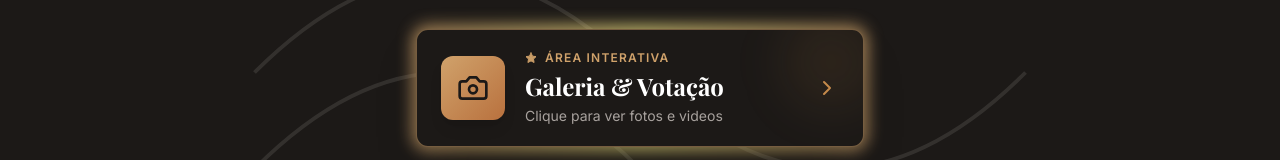
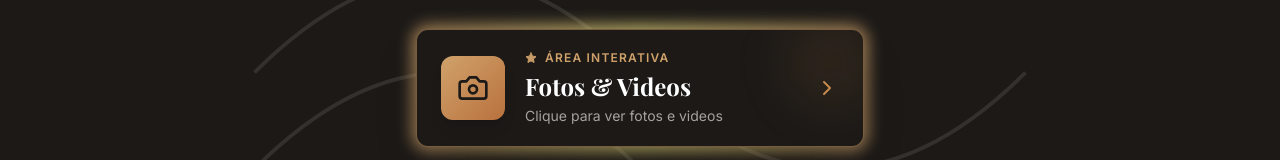
Before and after one commit to klevys/Recital-Val-ria, a React (Vite) app: page / in a window 1280 px wide. Shown: the part 313-473 px from the top of the page. Built offline with nearby package versions, Linux system fonts and the light colour scheme; a web font is replaced by a local one.

Commit message:
feat: Update hero section text
Changes the "Galeria & Votação" text to "Fotos & Videos" in the hero section's interactive area. This better reflects the content presented to the user.

```diff
--- a/components/Hero.tsx
+++ b/components/Hero.tsx
@@ -54,7 +54,7 @@ const Hero: React.FC = () => {
                     <span className="text-gold-400 text-xs font-bold tracking-widest uppercase">Área Interativa</span>
                   </div>
                   <h3 className="text-white font-serif text-xl md:text-2xl font-bold leading-none mb-1 group-hover:text-gold-200 transition-colors">
-                    Galeria & Votação
+                    Fotos & Videos
                   </h3>
                   <p className="text-stone-400 text-xs md:text-sm">Clique para ver fotos e videos</p>
                 </div>
```
